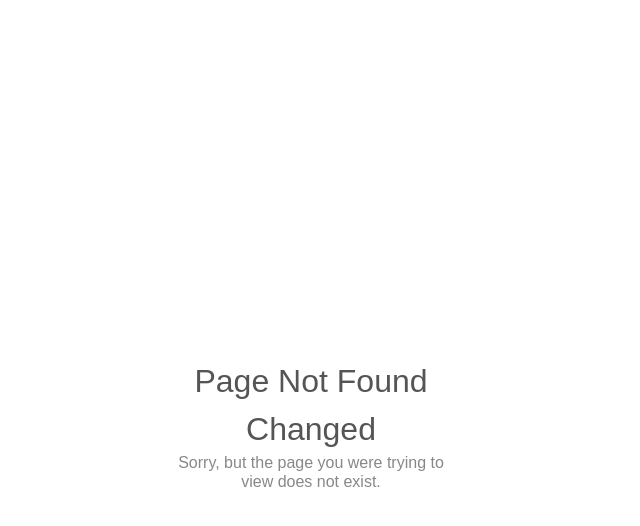
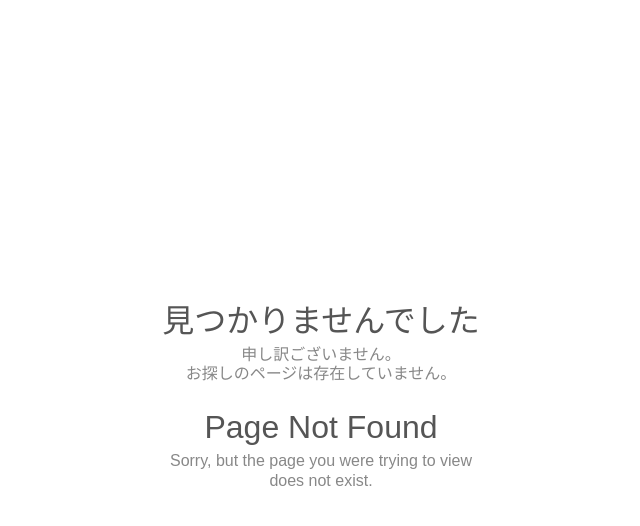
Before and after one commit to ktslabbie/xavee, a Django app: template approduce/templates/dh5bp/404.html in a window 1280 px wide. Shown: the top 526 px of the page, without its empty margins (329-969 px from the left). Run offline with Django 3.2, Linux system fonts and the light colour scheme; the template is opened without the code that fills it, so the values that code supplies are empty.

Commit message:
+ Translated error pages

```diff
--- a/approduce/templates/dh5bp/404.html
+++ b/approduce/templates/dh5bp/404.html
@@ -19,16 +19,17 @@
 
             body {
                 left: 50%;
-                margin: -43px 0 0 -150px;
+                margin: -123px 0 0 -150px;
                 position: absolute;
                 top: 50%;
-                width: 300px;
+                width: 320px;
             }
 
             h1 {
                 color: #555;
                 font-size: 2em;
                 font-weight: 400;
+                margin-top: 20px;
             }
 
             p {
@@ -52,7 +53,11 @@
         </style>
     </head>
     <body>
-        <h1>Page Not Found Changed</h1>
+        <h1>見つかりませんでした</h1>
+        <p>申し訳ございません。</p>
+        <p>お探しのページは存在していません。</p>
+
+        <h1>Page Not Found</h1>
         <p>Sorry, but the page you were trying to view does not exist.</p>
     </body>
 </html>
```
Also changed, not shown: approduce/templates/dh5bp/500.html (+11 -3 lines), 1 other file.
